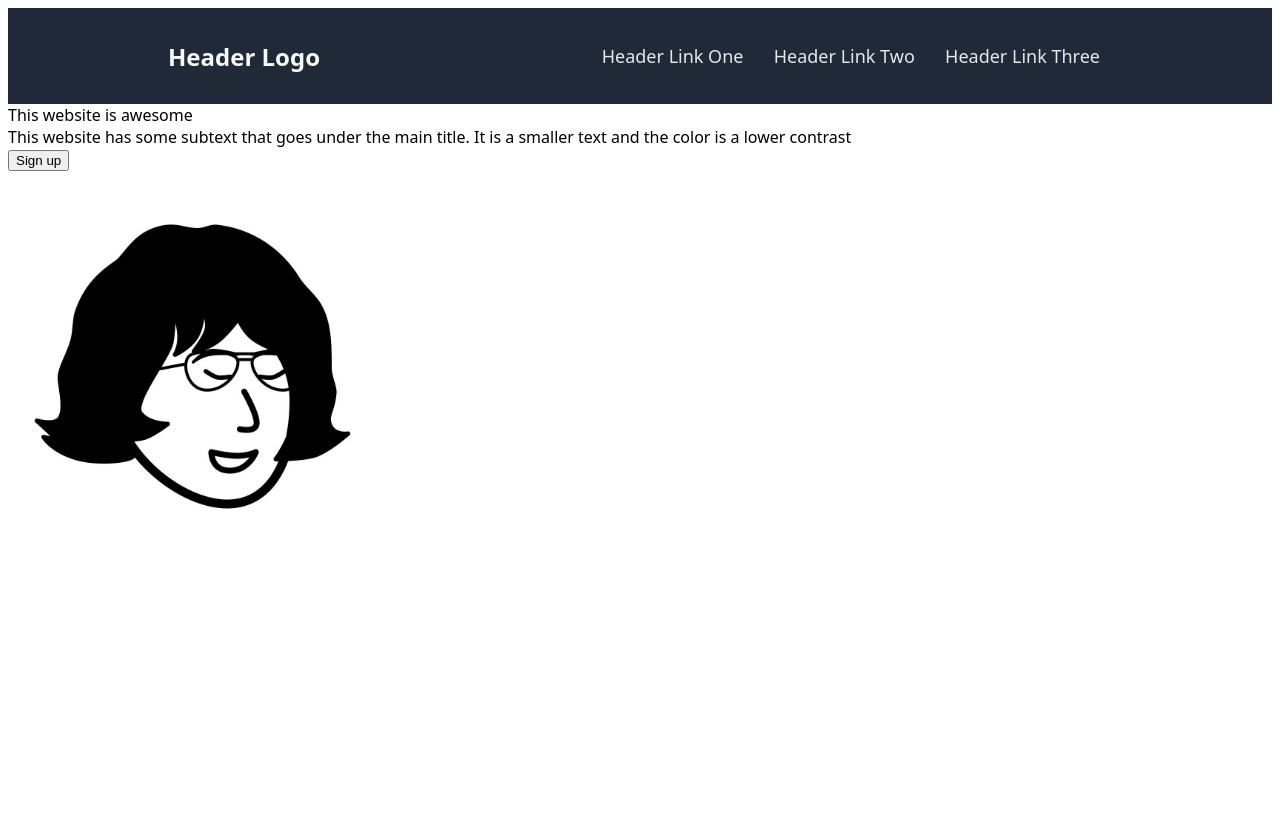
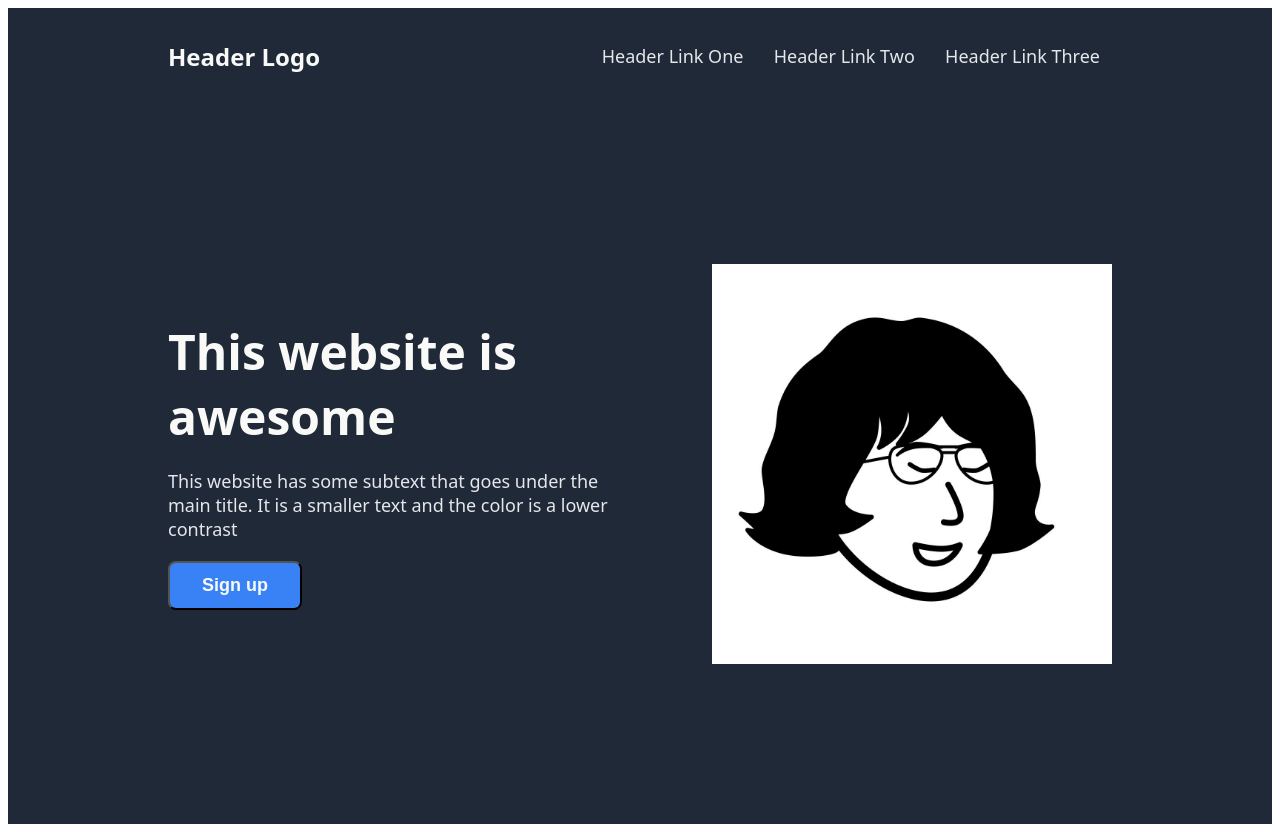
Before and after one commit to ourcode-takestime/landing-page, a plain HTML site: page index.html in a window 1280 px wide. Before the commit the page ends 800 px from the top, so only its background shows below. Drawn offline with Linux system fonts and the light colour scheme.

Commit message:
Complete css styling for landing page hero
Updates style.css with flex boxes, color, padding,
and text styling for all elements of the hero.

```diff
--- a/index.html
+++ b/index.html
@@ -27,7 +27,7 @@
                 Sign up
             </button>
         </div>
-        <img src="images/quyen art profile copy.jpeg" alt="Artistic profile picture of Quyen" width="400" height="400">
+        <img src="images/quyen art profile copy.jpeg" alt="Artistic profile picture of Quyen" width="600" height="400">
     </div>
 </body>
 </html>
--- a/style.css
+++ b/style.css
@@ -26,3 +26,39 @@ li {
     font-weight: 400;
     margin: 12px;
 }
+
+.herocontainer {
+    display: flex;
+    align-items: center;
+    padding: 160px;
+    background-color: #1f2937;
+    gap: 100px;
+
+}
+
+.textcontainer {
+    display: flex;
+    flex-direction: column;
+    align-items: flex-start;
+    gap: 20px;
+}
+
+.title {
+    color: #f9faf8;
+    font-size: 48px;
+    font-weight: bolder;
+}
+
+.subtext {
+    color: #e5e7eb;
+    font-size: 18px;
+}
+
+button {
+    color: #f9faf8;
+    background-color: #3882f6;
+    padding: 12px 32px;
+    font-weight: bold;
+    font-size: 18px;
+    border-radius: 8px;
+}
```
